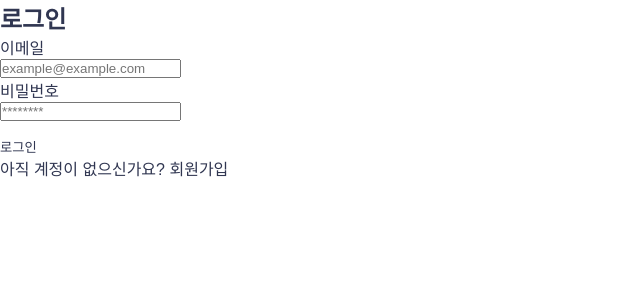
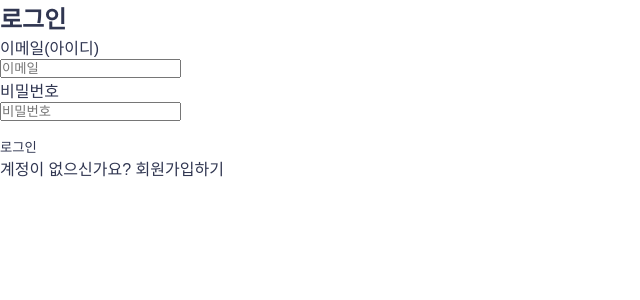
Before and after one commit to FRONT-END-BOOTCAMP-PULS-4/Change_me, a Next.js app: page /login in a window 1280 px wide. Shown: the top 300 px of the page, without its empty margins (0-640 px from the left). Built offline with nearby package versions, Linux system fonts and the light colour scheme; a web font is replaced by a local one.

Commit message:
[feat/#50] 로그인 완성(CSS제외)

```diff
--- a/app/(members)/login/componenets/LoginForm.tsx
+++ b/app/(members)/login/components/LoginForm.tsx
@@ -59,14 +59,14 @@ export default function LoginForm() {
             <h2>로그인</h2>
             <form onSubmit={handleSubmit}>
                 <div>
-                    <label htmlFor="email">이메일</label><br />
+                    <label htmlFor="email">이메일(아이디)</label><br />
                     <input
                         type="email"
                         id="email"
                         name="email"
                         value={form.email}
                         onChange={handleChange}
-                        placeholder="example@example.com"
+                        placeholder="이메일"
                     />
                     {errors.email && (
                         <div>{errors.email}</div>
@@ -81,7 +81,7 @@ export default function LoginForm() {
                         name="password"
                         value={form.password}
                         onChange={handleChange}
-                        placeholder="********"
+                        placeholder="비밀번호"
                     />
                     {errors.password && (
                         <div>{errors.password}</div>
@@ -95,7 +95,7 @@ export default function LoginForm() {
                     로그인
                 </button>
                 <p>
-                    아직 계정이 없으신가요? <a href="/signup">회원가입</a>
+                    계정이 없으신가요? <a href="/signup">회원가입하기</a>
                 </p>
             </form>
         </div>
--- a/app/(members)/login/page.tsx
+++ b/app/(members)/login/page.tsx
@@ -1,4 +1,4 @@
-import LoginForm from "./componenets/LoginForm";
+import LoginForm from "./components/LoginForm";
 
 export default function LoginPage() {
     return <LoginForm />;
```
